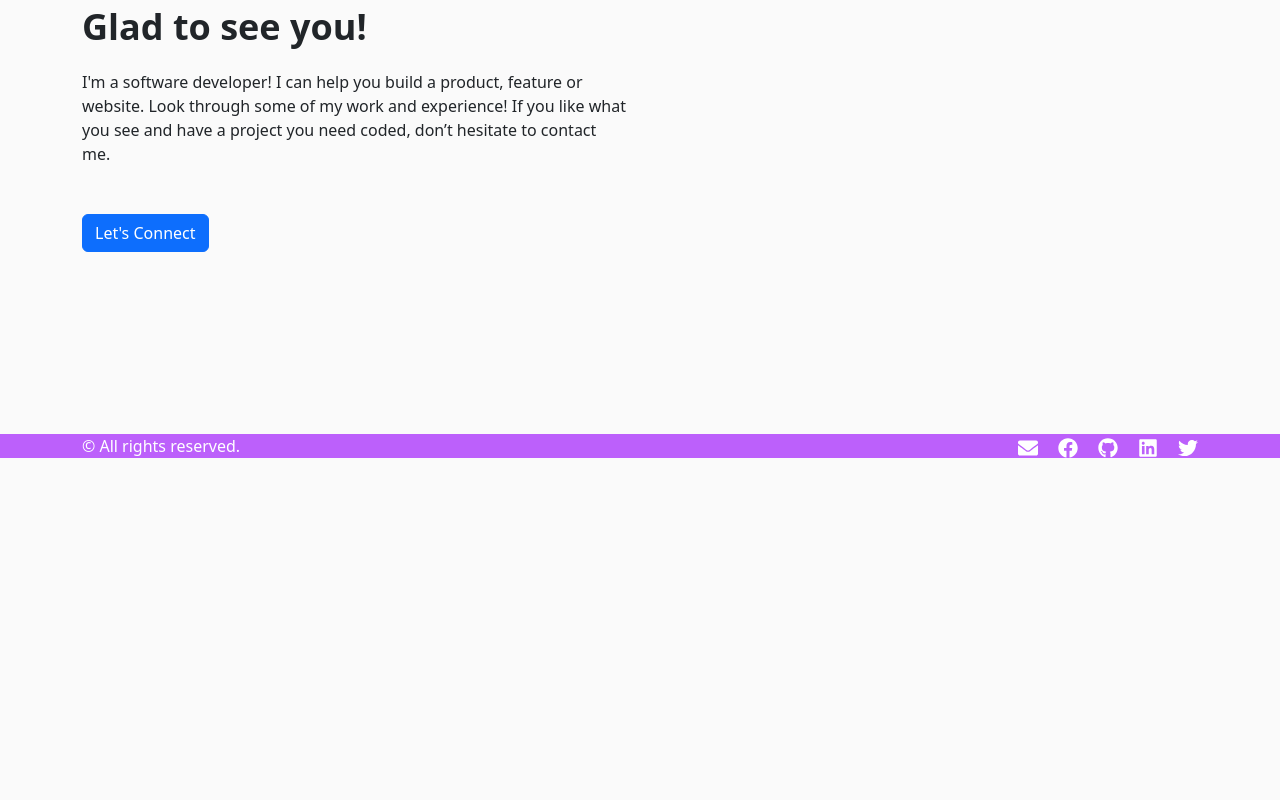
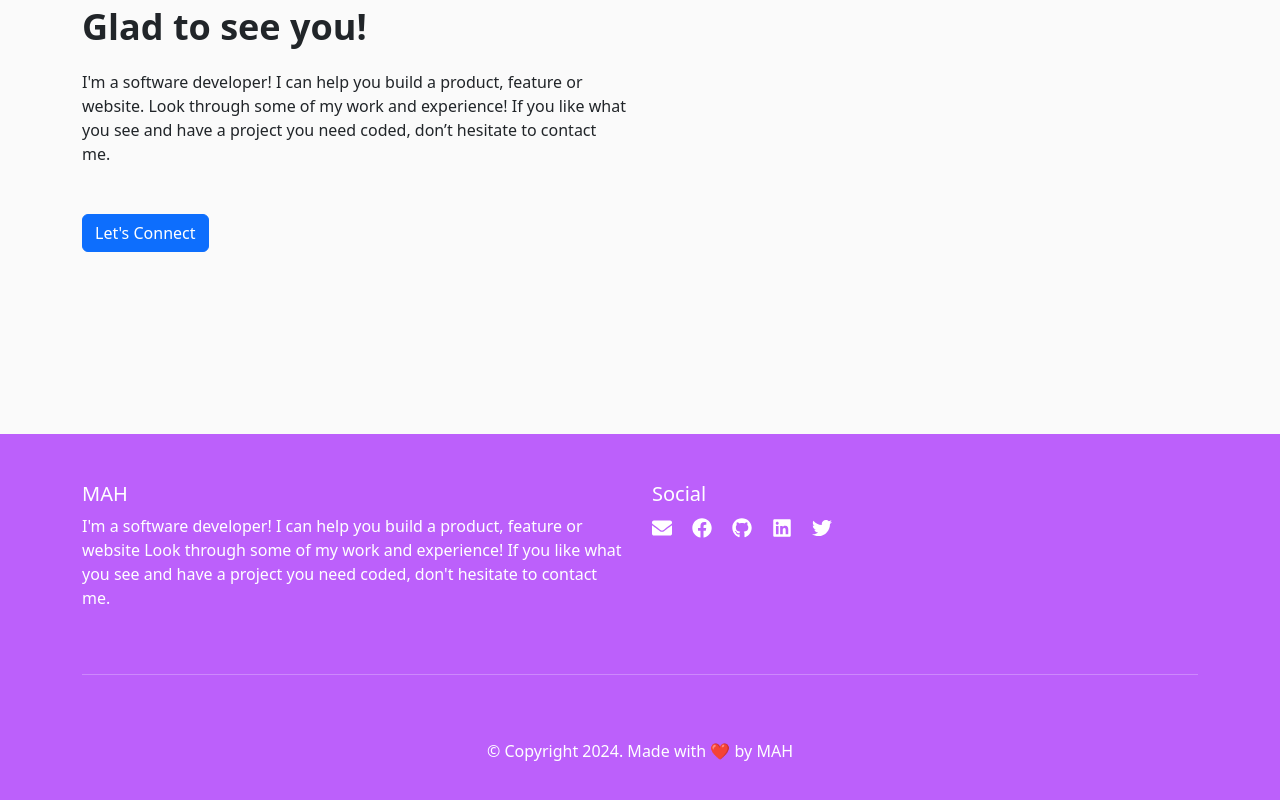
Before and after one commit to MAleemH/muhammad-aleem-hashmi-portfolio, a React (Create React App) app: page / in a window 1280 px wide. Shown: the part 236-1036 px from the top of the page. Before the commit the page ends 800 px from the top, so only its background shows below. Built offline with nearby package versions, Linux system fonts and the light colour scheme.

Commit message:
Added new sections in footer

```diff
--- a/src/components/footer.js
+++ b/src/components/footer.js
@@ -10,12 +10,18 @@ import {
 const Footer = () => (
   <footer>
     <div className="container">
-      <div className="row align-items-center">
-        <div className="col-sm-12 col-md-6 col-lg-6 d-flex justify-content-center justify-content-sm-center justify-content-md-start justify-content-lg-start">
-          <p>&copy; All rights reserved.</p>
+      <div className="row py-5">
+        <div className="col-sm-12 col-md-6 col-lg-6">
+          <h5>MAH</h5>
+          <p>
+            I&apos;m a software developer! I can help you build a product, feature
+            or website Look through some of my work and experience! If you like what
+            you see and have a project you need coded, don&apos;t hesitate to contact me.
+          </p>
         </div>
 
-        <div className="col-sm-12 col-md-6 col-xl-6 d-flex justify-content-center justify-content-sm-center justify-content-md-end justify-content-lg-end">
+        <div className="col-sm-12 col-md-6 col-xl-6">
+          <h5>Social</h5>
           <ul className="socialContainer">
             <li>
               <a href="mailto:muhammad.aleem.hashmi.official@gmail.com">
@@ -45,6 +51,14 @@ const Footer = () => (
           </ul>
         </div>
       </div>
+
+      <hr />
+
+      <div className="row py-5">
+        <div className="col-12">
+          <p className="text-center">&copy; Copyright 2024. Made with ❤️ by MAH</p>
+        </div>
+      </div>
     </div>
   </footer>
 );
```
